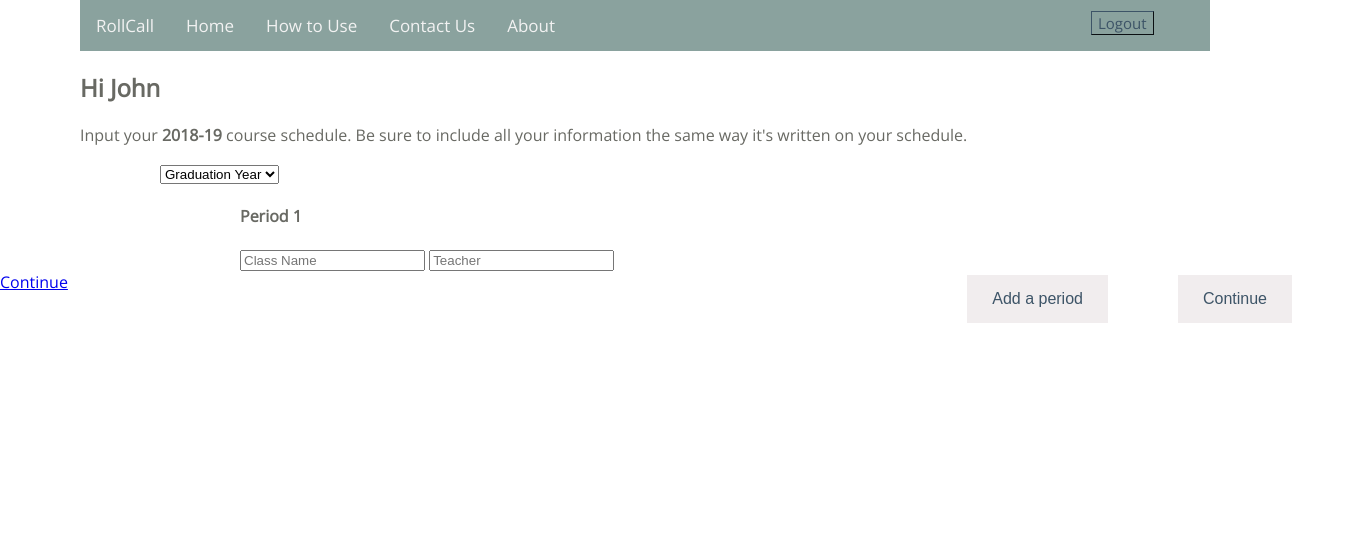
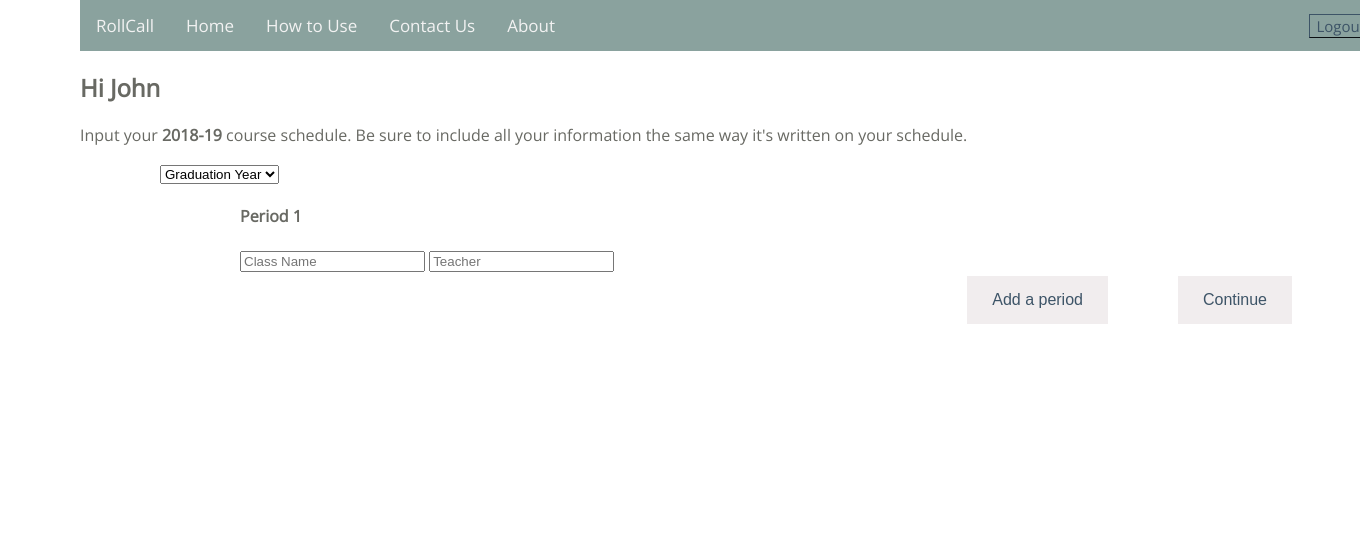
Before and after one commit to tiffaniec/RollCall, a Python web app: template rollcall-211816/templates/pg2.html in a window 1360 px wide; the page is wider, and only the part inside the window is pictured. Shown: the top 533 px of that part. Run offline with Jinja, Linux system fonts and the light colour scheme; the template is opened without the code that fills it, so the values that code supplies are empty.

Commit message:
topnav edit

```diff
--- a/rollcall-211816/extras/style.css
+++ b/rollcall-211816/extras/style.css
@@ -1,6 +1,7 @@
 .topnav {
     background-color: #8AA29E;
     overflow: hidden;
+    width: 100%;
 }
 
 /* Style the links inside the navigation bar */
--- a/rollcall-211816/templates/pg2.html
+++ b/rollcall-211816/templates/pg2.html
@@ -56,7 +56,7 @@
 
       <button class="button">Continue</button>
       <button class="button">Add a period</button>
-      <a href='/pg3'>Continue</a>
+
       <!-- <button onclick="myFunction()">Add a period</button> -->
 
     <script>
```
